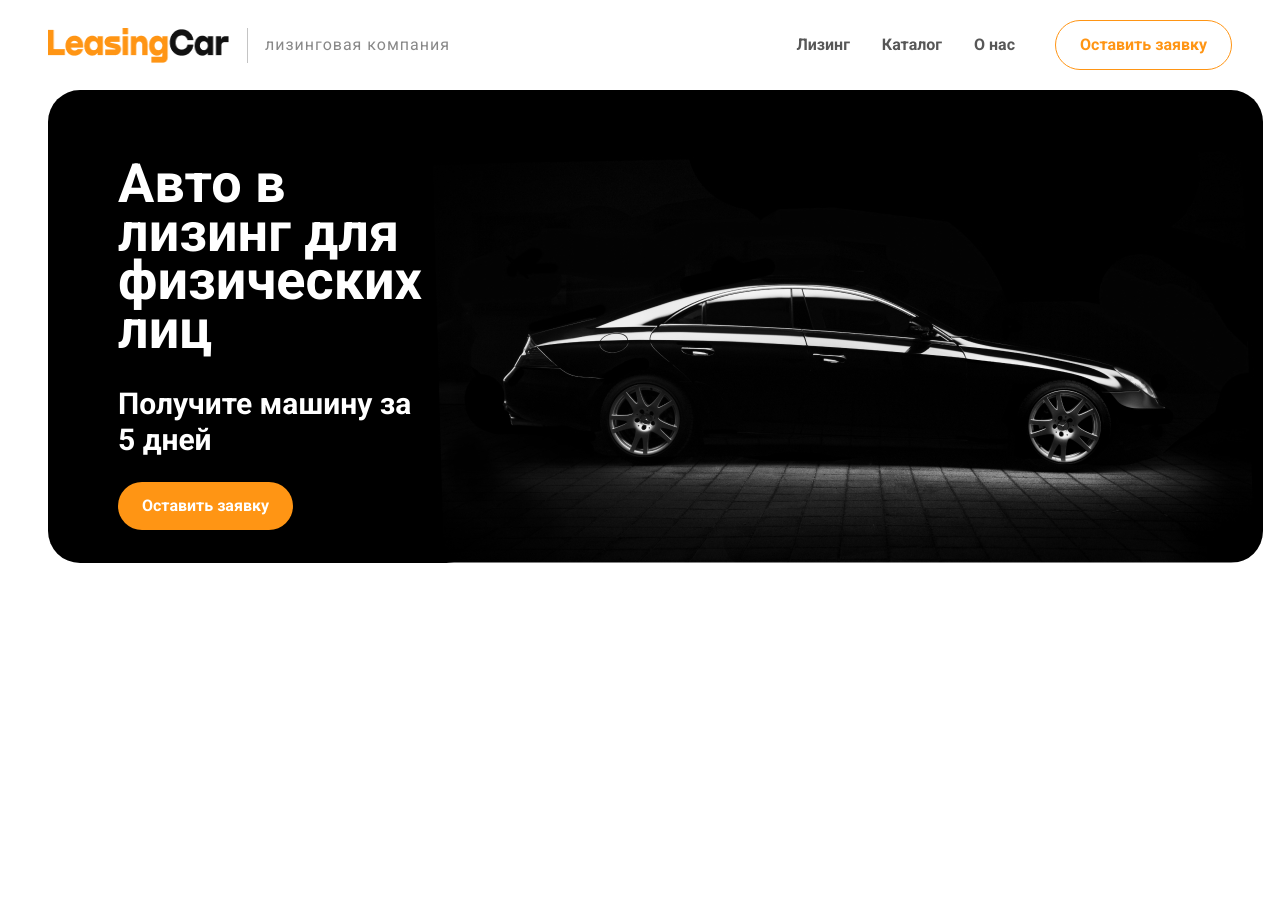
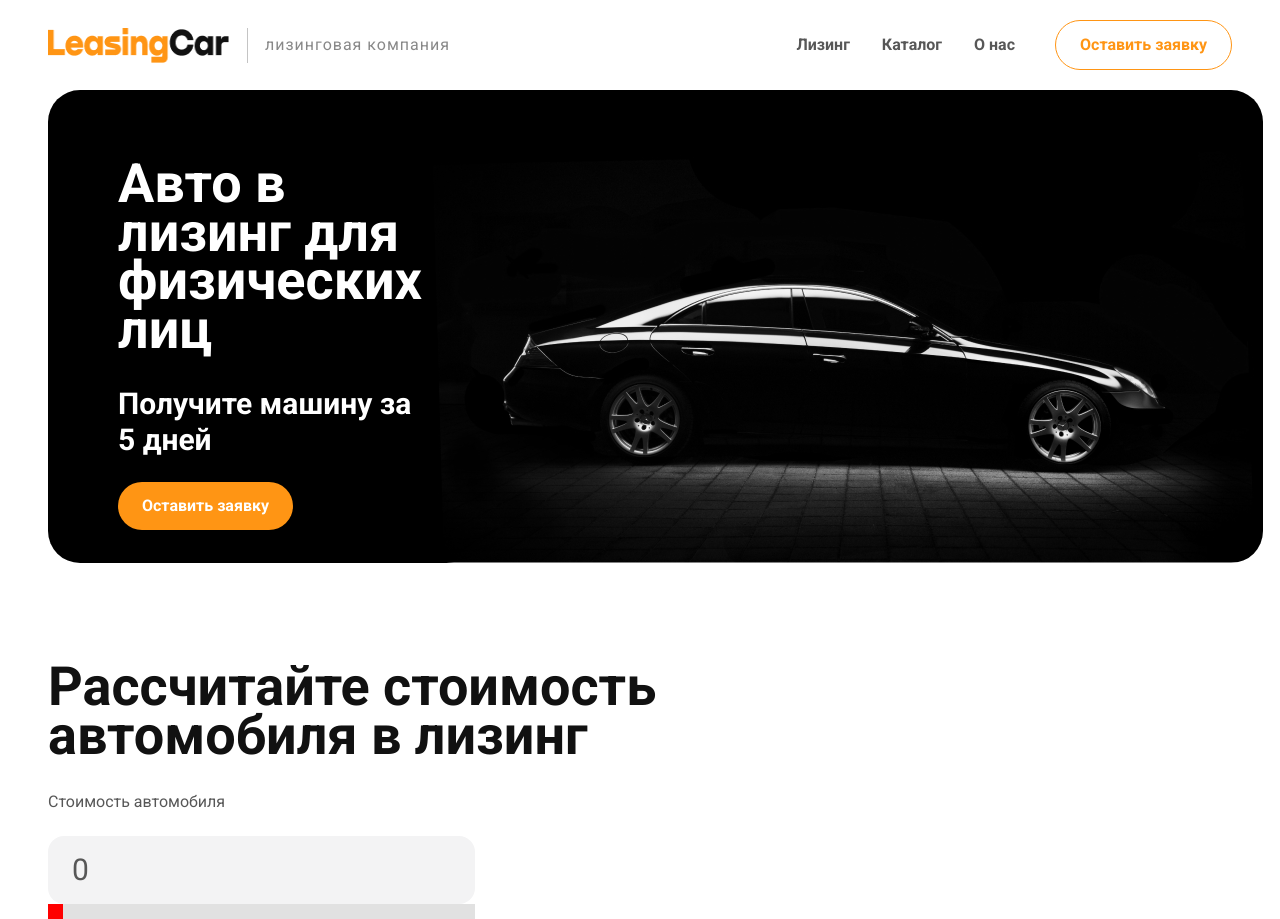
Before and after one commit to DmitriyBartenev/OXEM, a Next.js app: page / in a window 1280 px wide. Before the commit the page ends 800 px from the top, so only its background shows below. Built offline with nearby package versions, Linux system fonts and the light colour scheme.

Commit message:
styled range input

```diff
--- /dev/null
+++ b/src/components/Calculator/Price.tsx
@@ -0,0 +1,24 @@
+import React from "react";
+
+import {
+    StyledCalculatorBox,
+    StyledRangeInput,
+    StyledTextInput
+} from './styles';
+
+const Price: React.FC = () => {
+
+    const [price, setPrice] = React.useState<string>('0');
+
+    return(
+        <StyledCalculatorBox>
+            <label>
+                Стоимость автомобиля
+            </label>
+            <StyledTextInput type='text' value={price} onChange={(e) => setPrice(e.target.value)}/>
+            <StyledRangeInput type='range' min={0} max={4000000} value={price} onChange={(e) => setPrice(e.target.value)}/>
+        </StyledCalculatorBox>
+    )
+}
+
+export default Price;
--- /dev/null
+++ b/src/components/Calculator/index.tsx
@@ -0,0 +1,17 @@
+import React from "react";
+
+import Price from "./Price";
+
+import { StyledContainer } from './styles';
+
+const Calculator: React.FC = () => {
+
+    return(
+        <StyledContainer>
+            <h3>Рассчитайте стоимость автомобиля в лизинг</h3>
+            <Price/>
+        </StyledContainer>
+    )
+}
+
+export default Calculator;
--- /dev/null
+++ b/src/components/Calculator/styles.ts
@@ -0,0 +1,65 @@
+import styled from "styled-components";
+
+const darkBlack = '#111111';
+const gray = '#575757';
+const lightGray = '#F3F3F4';
+const inputRange = '#E1E1E1';
+const orange = '#FF9514';
+
+export const StyledContainer = styled.section`
+    margin: 100px 48px 0;
+    h3{
+        font-size: 54px;
+        line-height: 90%;
+        color: ${darkBlack};
+        font-weight: 700;
+        max-width: 753px;
+        margin-bottom: 32px;
+    }
+`
+
+export const StyledCalculatorBox = styled.div`
+    display: flex;
+    flex-direction: column;
+    label{
+        font-size: 16px;
+        line-height: 20px;
+        font-weight: 400;
+        color: ${gray};
+        margin-bottom: 24px;
+    }
+    input{
+        max-width: 427px;
+    }
+    input[type=range]::-webkit-slider-thumb {
+        background-color: blue;
+    }
+`
+
+export const StyledTextInput = styled.input`
+    min-height: 68px;
+    border: none;
+    border-radius: 16px;
+    background-color: ${lightGray};
+    padding: 16px 24px;
+    font-size: 30px;
+    line-height: 36px;
+    color: ${gray};
+`
+
+export const StyledRangeInput = styled.input`
+    overflow: hidden;
+    -webkit-appearance: none;
+    background-color: ${inputRange};
+    ::-webkit-slider-runnable-track {
+        height: 15px;
+        -webkit-appearance: none;
+    }
+    ::-webkit-slider-thumb {
+        -webkit-appearance: none;
+        width: 15px;
+        height: 15px;
+        background-color: red !important;
+        box-shadow: -427px 0 0 427px ${orange};
+    }
+`
--- a/src/components/Slider/styles.ts
+++ b/src/components/Slider/styles.ts
@@ -42,4 +42,5 @@ export const StyledButton = styled.button`
     border: none;
     border-radius: 40px;
     color: ${white};
+    cursor: pointer;
 `
--- a/src/pages/index.tsx
+++ b/src/pages/index.tsx
@@ -1,6 +1,7 @@
 import Head from 'next/head';
 
 import Slider from '@/components/Slider';
+import Calculator from '@/components/Calculator';
 
 export default function Home() {
   return (
@@ -13,6 +14,7 @@ export default function Home() {
       </Head>
       <main>
         <Slider/>
+        <Calculator/>
       </main>
     </>
   )
```
